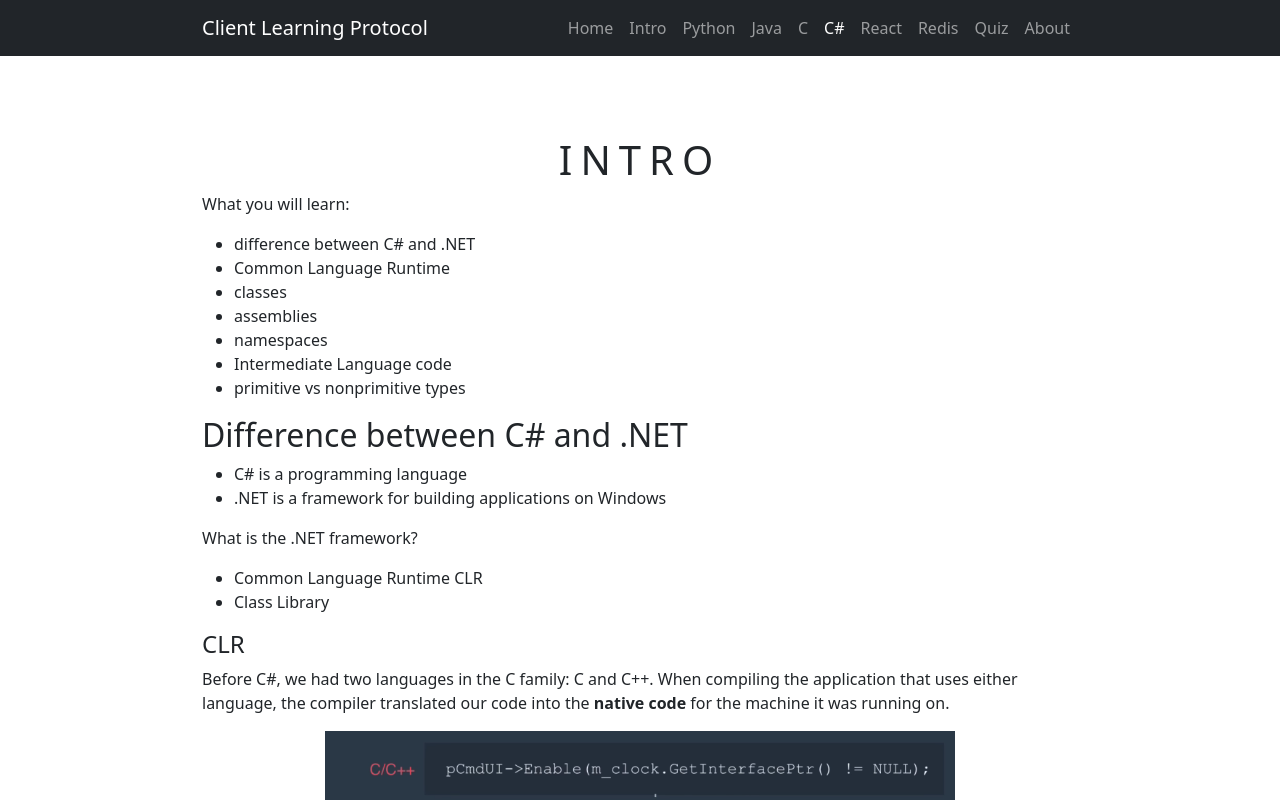
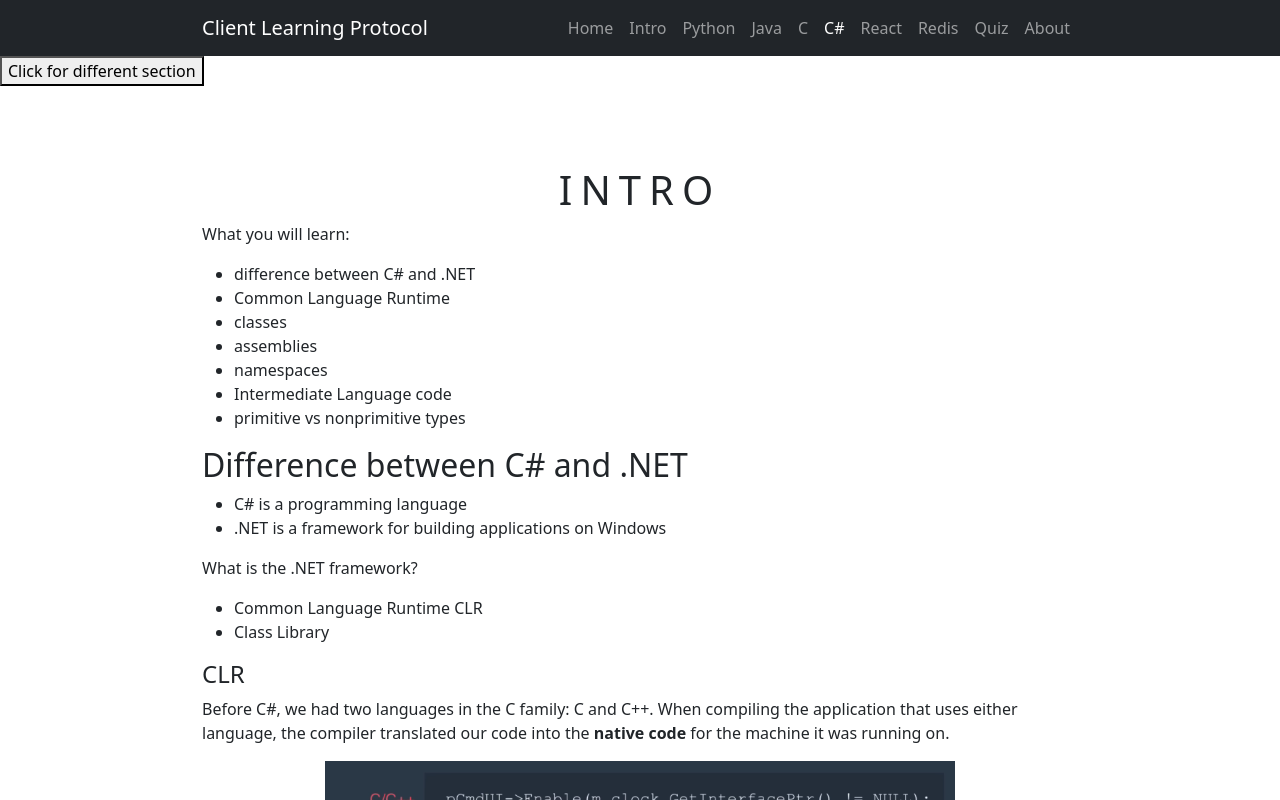
Before and after one commit to paulcostanza/client-learning-protocol, a React (Vite) app: page /#/csharp in a window 1280 px wide. Shown: the top 800 px of the page. Built offline with nearby package versions, Linux system fonts and the light colour scheme.

Commit message:
added button to open left-side drawer navigation

```diff
--- a/src/pages/cSharp/CSharp.jsx
+++ b/src/pages/cSharp/CSharp.jsx
@@ -29,13 +29,21 @@ const sectionComponents = {
 export default function CSharp() {
     const menuItems = Object.keys(sectionComponents)
     const [selectedSection, setSelectedSection] = useState(menuItems[0])
+    const [open, setOpen] = useState(false)
+
+    const toggleDrawer = (newOpen) => () => {
+        setOpen(newOpen)
+    }
 
     return (
         <>
+            <button onClick={toggleDrawer(true)}>Click for different section</button>
             <Drawer
                 sx={{ widt: drawerWidth }}
                 variant="temporary"
                 anchor="left"
+                open={open}
+                onClose={toggleDrawer(false)}
 
             >
                 {/* <div>
```
